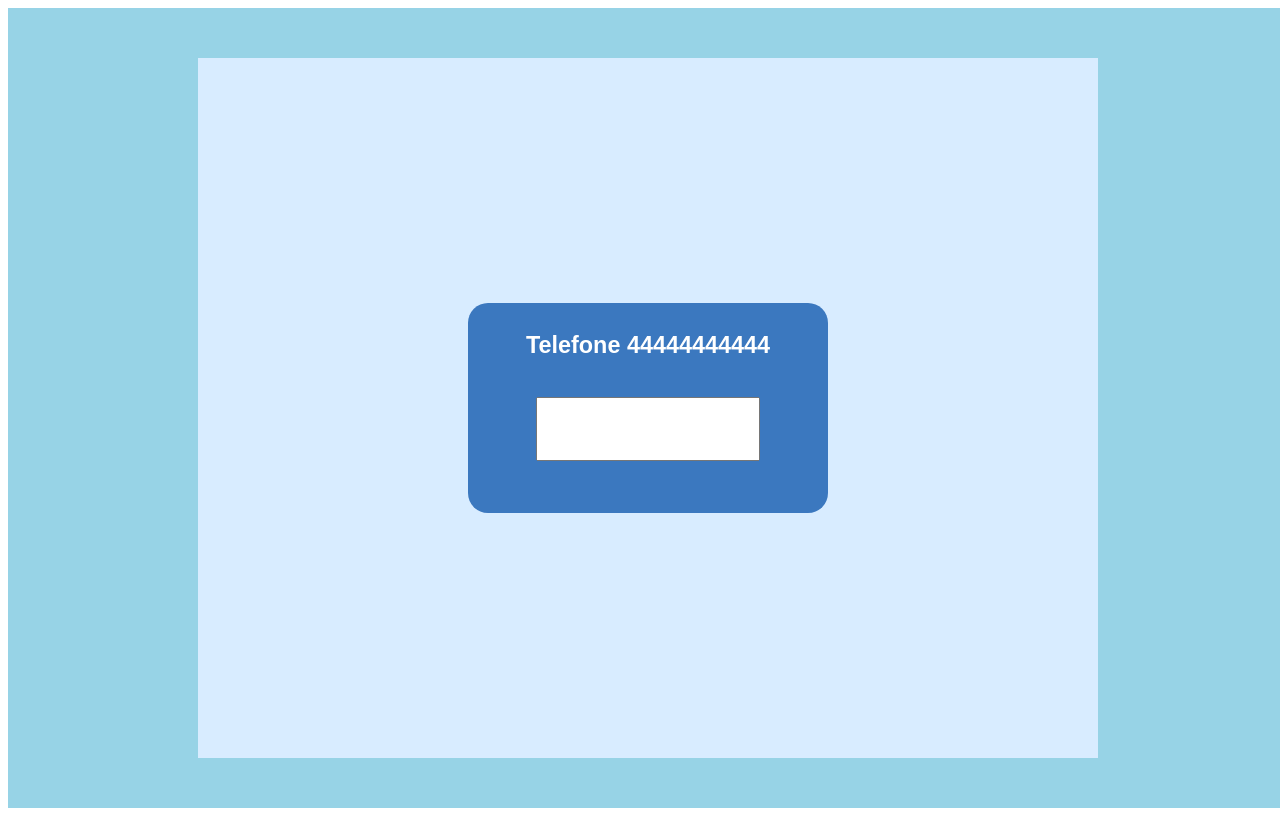
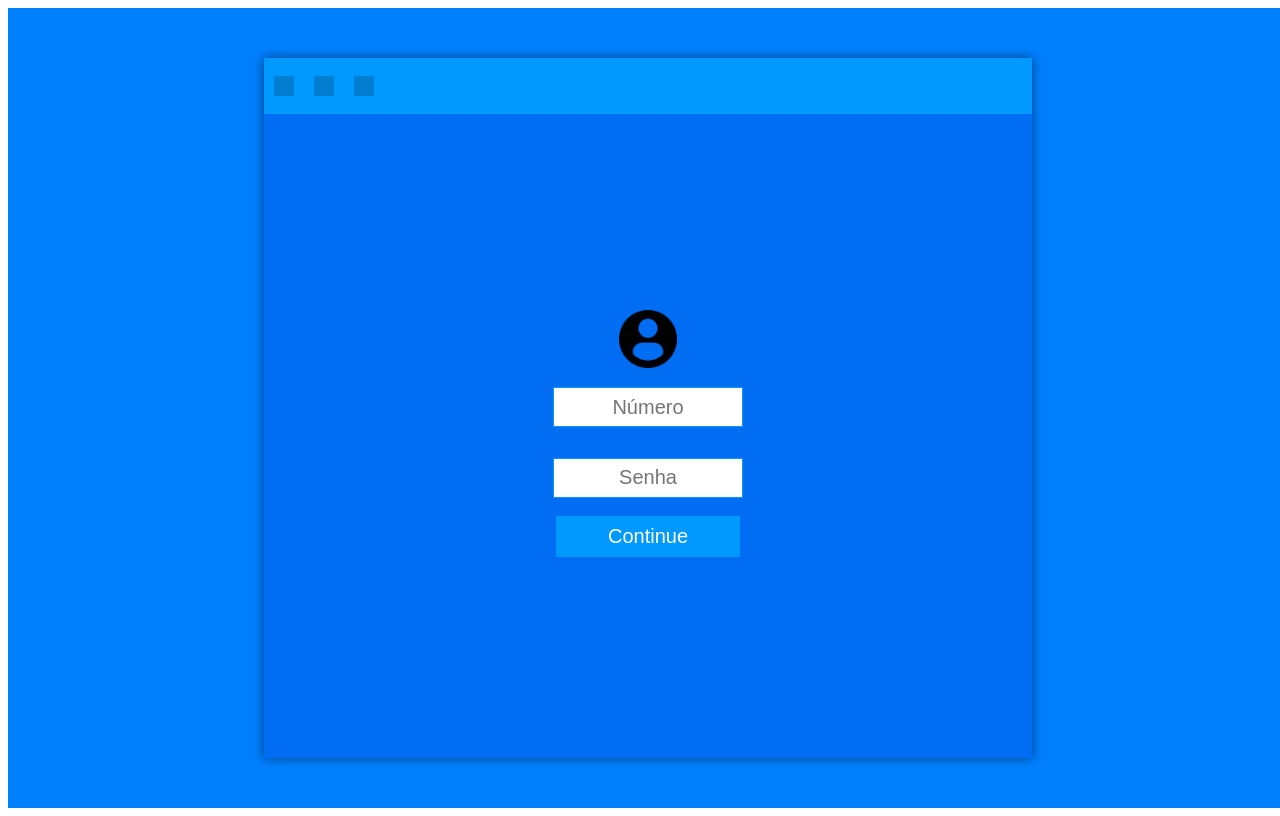
Before and after one commit to YuriKevin/Angular_Chat_Real_Time_WebSocket, an Angular app: page /login in a window 1280 px wide. Built offline with nearby package versions, Linux system fonts and the light colour scheme.

Commit message:
Novo HTML & CSS para página de login.

```diff
--- a/src/app/chat/login/login.component.css
+++ b/src/app/chat/login/login.component.css
@@ -1,34 +1,92 @@
+.container{
+    background-color:#007FFD;
+}
+.main{
+    width: 60%;
+    box-shadow: 0 0 10px rgba(0, 0, 0, 0.5);
+}
+.login-stripe{
+    width: 100%;
+    height: 8%;
+    background-color: #0199FE;
+    display: flex;
+    align-items: flex-start;
+    justify-content: flex-start;
+}
+.login-stripe div{
+    height: 20px;
+    width: 20px;
+    background-color: #017ED0;
+    margin: auto 10px;
+}
 .login-box{
     width: 100%;
-    height:100%;
+    height: 92%;
+    background-color: #016DF3;
     display: flex;
     align-items: center;
     justify-content: center;
 }
-.block-box{
-    width: 40%;
-    height: 30%;
-    display: block;
-    align-items: center;
-    justify-content: center;
-    background-color: #3B78BF;
-    border-radius: 20px;
+.login-box div{
+    width: 30%;
+    height: 40%;
 }
-.block-box div{
-    height: 40%;
+.login-box .icon{
     width: 100%;
+    height: 25%;
     display: flex;
     align-items: center;
     justify-content: center;
+}
+.login-box .icon img{
+    height: 90%;
+    width: auto;
+}
+.login-box .login-input{
+    width: 100%;
+    height: 27.5%;
+    display: flex;
+    align-items: center;
+    justify-content: center;
+
+}
+.login-input input{
+    width: 80%;
+    height: 50%;
+    text-align: center;
+    font-size: 20px;
+    border: 1px solid #0199FE;
+}
+.login-box div .btn{
+    width: 100%;
+    height: 18%;
+    display: flex;
+    align-items: center;
+    justify-content: center;
+}
+.login-box .btn button{
+    width: 80%;
+    height: 90%;
+    background-color: #0199FE;
     color: white;
     font-size: 20px;
+    border: 1px solid #0199FE;
+    cursor: pointer;
 }
-.big{
-    height: 60%;
-}
-.login-box input{
-    width: 60%;
-    height: 70%;
-    text-align: center;
-    font-size: 30px;
-}
+
+
+
+
+
+
+
+/*<div class="login-box">
+                <div class="block-box">
+                    <div>
+                        <h3>Telefone 44444444444</h3>
+                    </div>
+                    <div class="big">
+                        <input type="number" [(ngModel)]="telephone" (keyup.enter)="login()">
+                    </div>
+                </div>
+            </div>*/
--- a/src/app/chat/login/login.component.html
+++ b/src/app/chat/login/login.component.html
@@ -1,13 +1,24 @@
 <body>
     <div class="container">
         <div class="main">
+            <div class="login-stripe">
+                <div></div>
+                <div></div>
+                <div></div>
+            </div>
             <div class="login-box">
-                <div class="block-box">
-                    <div>
-                        <h3>Telefone 44444444444</h3>
+                <div>
+                    <div class="icon">
+                        <img src="../../../assets/images/user.png" alt="User Icon">
                     </div>
-                    <div class="big">
-                        <input type="number" [(ngModel)]="telephone" (keyup.enter)="login()">
+                    <div class="login-input">
+                        <input type="number" placeholder="Número" [(ngModel)]="telephone" (keyup.enter)="login()">
+                    </div>
+                    <div class="login-input">
+                        <input type="password" placeholder="Senha">
+                    </div>
+                    <div class="btn">
+                        <button (click)="login()">Continue</button>
                     </div>
                 </div>
             </div>
```
